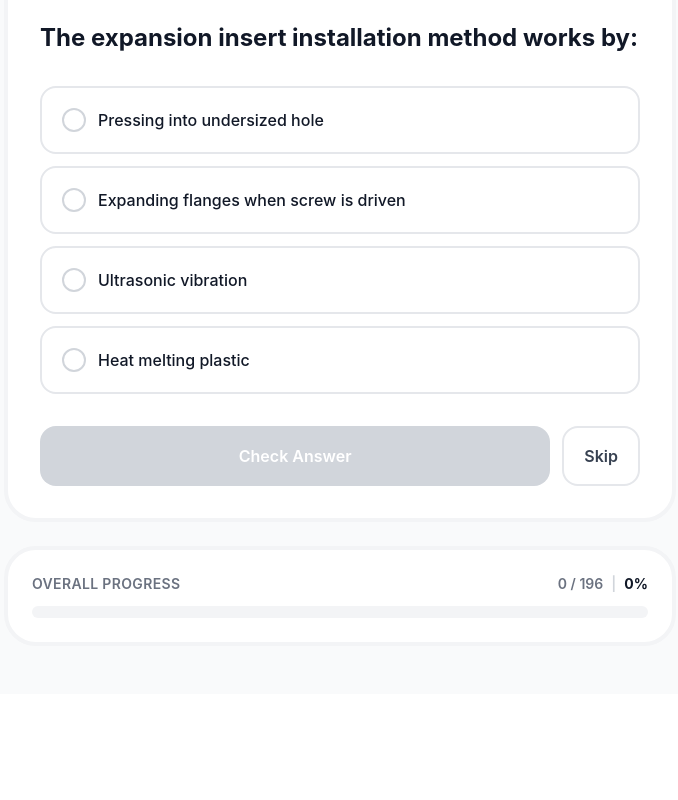
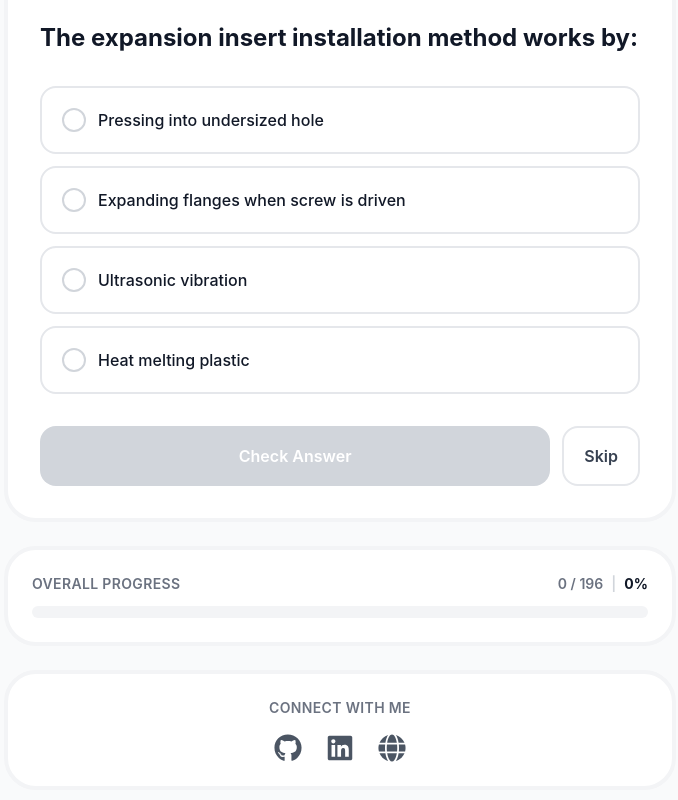
Before and after one commit to EdwardZehuaZhang/Prep, a React (Vite) app: page / in a window 1280 px wide. Shown: the part 514-1314 px from the top of the page, without its empty margins (300-978 px from the left). Before the commit the page ends 1208 px from the top, so only its background shows below. Built offline with nearby package versions, Linux system fonts and the light colour scheme.

Commit message:
feat: social media

```diff
--- a/package.json
+++ b/package.json
@@ -9,9 +9,10 @@
     "preview": "vite preview"
   },
   "dependencies": {
+    "lucide-react": "^0.294.0",
     "react": "^18.2.0",
     "react-dom": "^18.2.0",
-    "lucide-react": "^0.294.0"
+    "react-icons": "^5.5.0"
   },
   "devDependencies": {
     "@types/react": "^18.2.43",
--- a/src/components/ExamPrepApp.tsx
+++ b/src/components/ExamPrepApp.tsx
@@ -1,5 +1,6 @@
 import React, { useState, useEffect } from 'react';
 import { CheckCircle, XCircle, ArrowRight, RotateCcw, BookOpen, ChevronDown, Check, SkipForward } from 'lucide-react';
+import { FaGithub, FaLinkedin, FaGlobe } from 'react-icons/fa';
 import { questions } from '../data/questions';
 import { Question } from '../types/Question';
 import { checkAnswer } from '../utils/answerChecker';
@@ -591,6 +592,40 @@ const ExamPrepApp = () => {
             </div>
           </div>
         )}
+
+        {/* Social Media Panel */}
+        <div className="bg-white rounded-[2rem] border-4 border-gray-100 p-6 mt-6">
+          <h3 className="text-sm font-semibold text-gray-500 uppercase tracking-wide mb-4 text-center">Connect With Me</h3>
+          <div className="flex items-center justify-center gap-6">
+            <a
+              href="https://github.com/EdwardZehuaZhang"
+              target="_blank"
+              rel="noopener noreferrer"
+              className="text-gray-600 hover:text-gray-900 transition-colors"
+              title="GitHub"
+            >
+              <FaGithub size={28} />
+            </a>
+            <a
+              href="https://www.linkedin.com/in/edwardzehuazhang/"
+              target="_blank"
+              rel="noopener noreferrer"
+              className="text-gray-600 hover:text-gray-900 transition-colors"
+              title="LinkedIn"
+            >
+              <FaLinkedin size={28} />
+            </a>
+            <a
+              href="https://www.edwardzehuazhang.com/"
+              target="_blank"
+              rel="noopener noreferrer"
+              className="text-gray-600 hover:text-gray-900 transition-colors"
+              title="Website"
+            >
+              <FaGlobe size={28} />
+            </a>
+          </div>
+        </div>
       </div>
     </div>
   );
```
Also changed, not shown: 1 other file (tests, documents, lock files or other folders).
